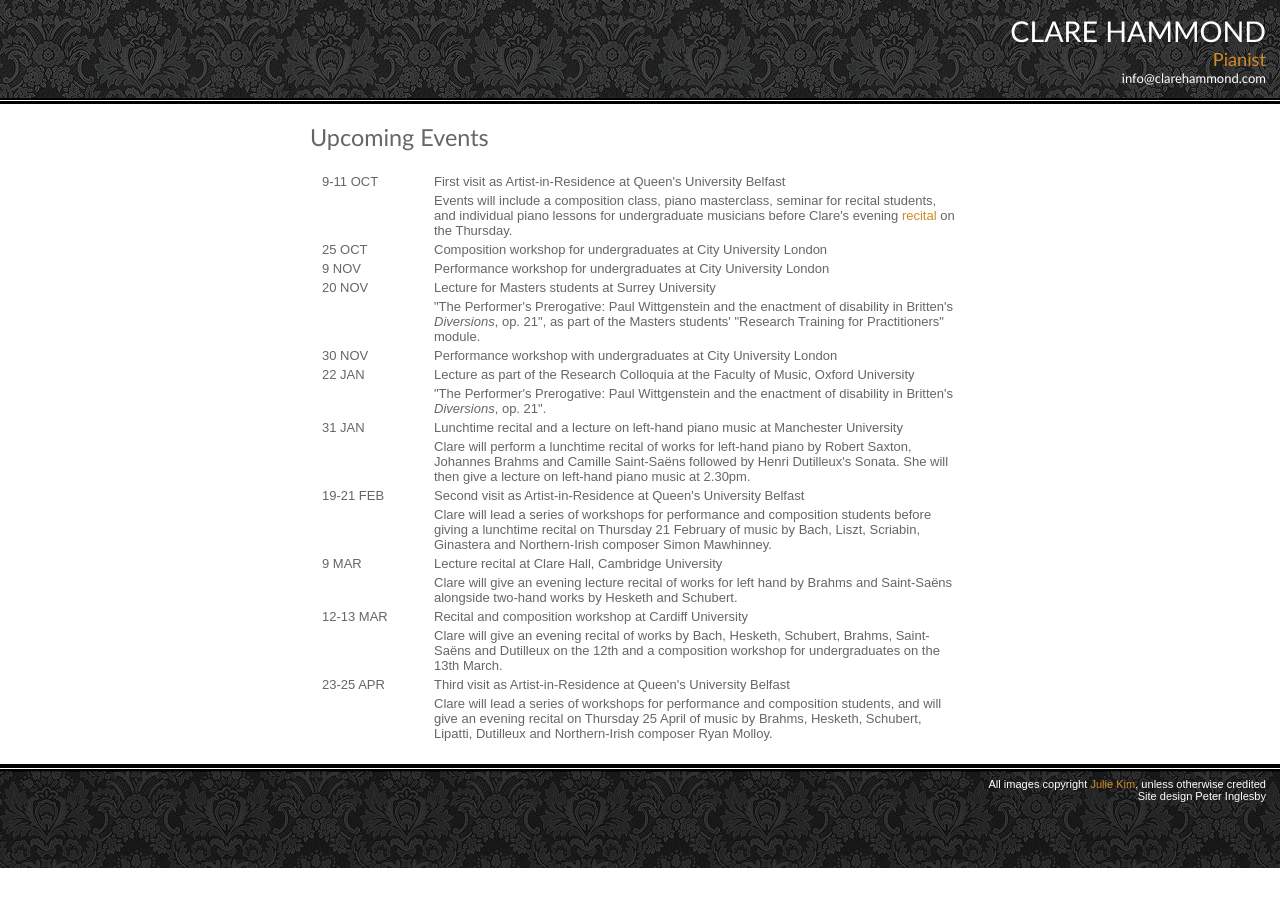
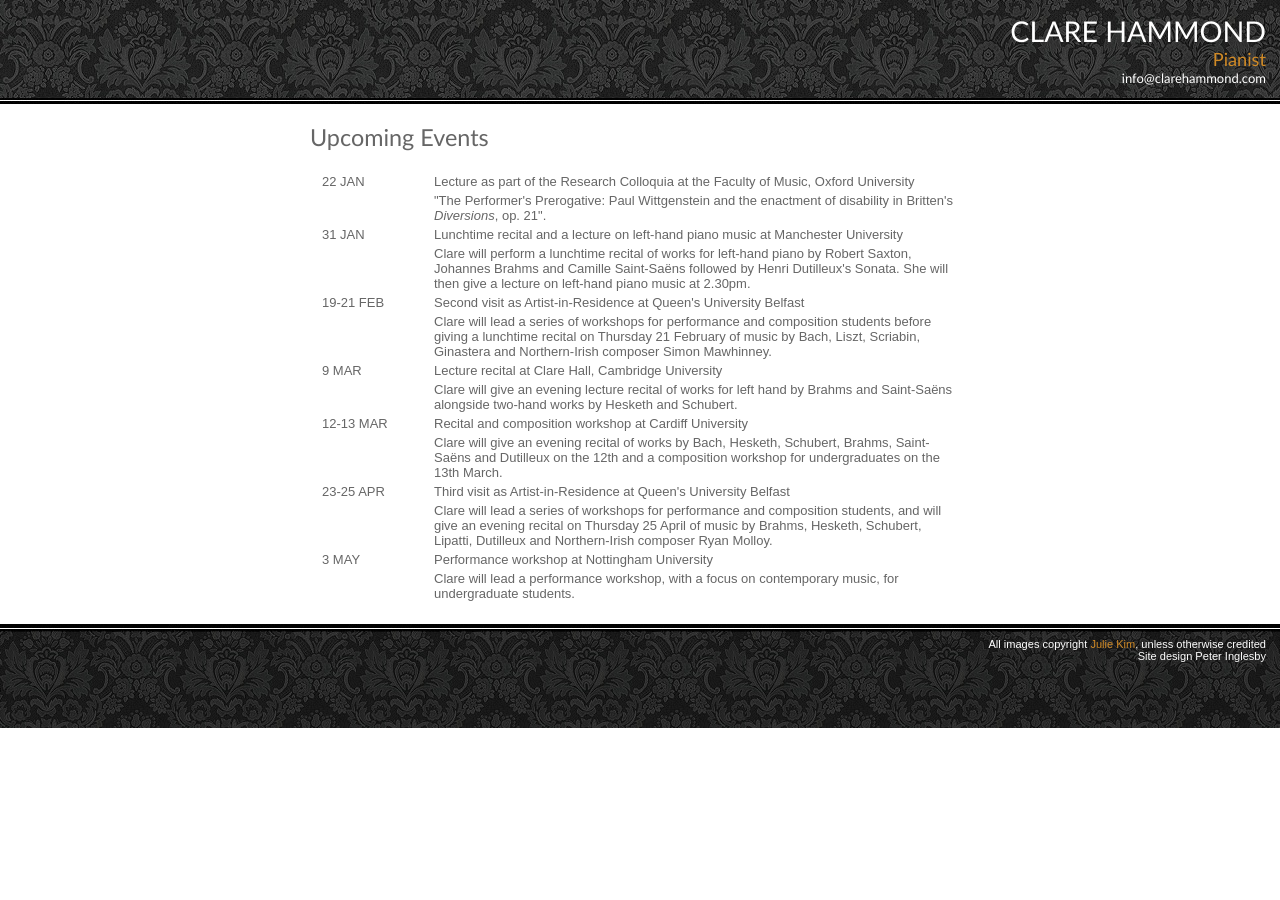
Before and after one commit to hammonc/clarehammond.com, a Jekyll site: the page built from academic-events.html, in a window 1280 px wide. Built offline with Jekyll 4.4.1, drawn with Linux system fonts in a browser that asks for light colours.

Commit message:
academic events update

```diff
--- a/academic-events.html
+++ b/academic-events.html
@@ -5,18 +5,6 @@
 <h2>Upcoming Events</h2>
 <div id="academic-events">
   <table>
-    <tr><td class="event-date">9-11 OCT</td><td>First visit as Artist-in-Residence at Queen's University Belfast</td></tr>
-    <tr><td></td><td>Events will include a composition class, piano masterclass, seminar for recital students, and individual piano lessons for undergraduate musicians before Clare's evening <a href="http://www.clarehammond.com/concerts.html" target="_blank">recital</a> on the Thursday.</td></tr>
-
-    <tr><td class="event-date">25 OCT</td><td>Composition workshop for undergraduates at City University London</td></tr>
-
-    <tr><td class="event-date">9 NOV</td><td>Performance workshop for undergraduates at City University London</td></tr>
-
-    <tr><td class="event-date">20 NOV</td><td>Lecture for Masters students at Surrey University</td></tr>
-    <tr><td></td><td>"The Performer's Prerogative: Paul Wittgenstein and the enactment of disability in Britten's <em>Diversions</em>, op. 21", as part of the Masters students' "Research Training for Practitioners" module.</td></tr>
-
-    <tr><td class="event-date">30 NOV</td><td>Performance workshop with undergraduates at City University London</td></tr>
-
     <tr><td class="event-date">22 JAN</td><td>Lecture as part of the Research Colloquia at the Faculty of Music, Oxford University</td></tr>
     <tr><td></td><td>"The Performer's Prerogative: Paul Wittgenstein and the enactment of disability in Britten's <em>Diversions</em>, op. 21".</td></tr>
 
@@ -35,6 +23,10 @@
    <tr><td class="event-date">23-25 APR</td><td>Third visit as Artist-in-Residence at Queen's University Belfast</td></tr>
     <tr><td></td><td>Clare will lead a series of workshops for performance and composition students, and will give an evening recital on Thursday 25 April of music by Brahms, Hesketh, Schubert, Lipatti, Dutilleux and Northern-Irish composer Ryan Molloy.</td></tr>
 
+   <tr><td class="event-date">3 MAY</td><td>Performance workshop at Nottingham University</td></tr>
+    <tr><td></td><td>Clare will lead a performance workshop, with a focus on contemporary music, for undergraduate students.</td></tr>
+
+
 
 </table>
 </div>
```
